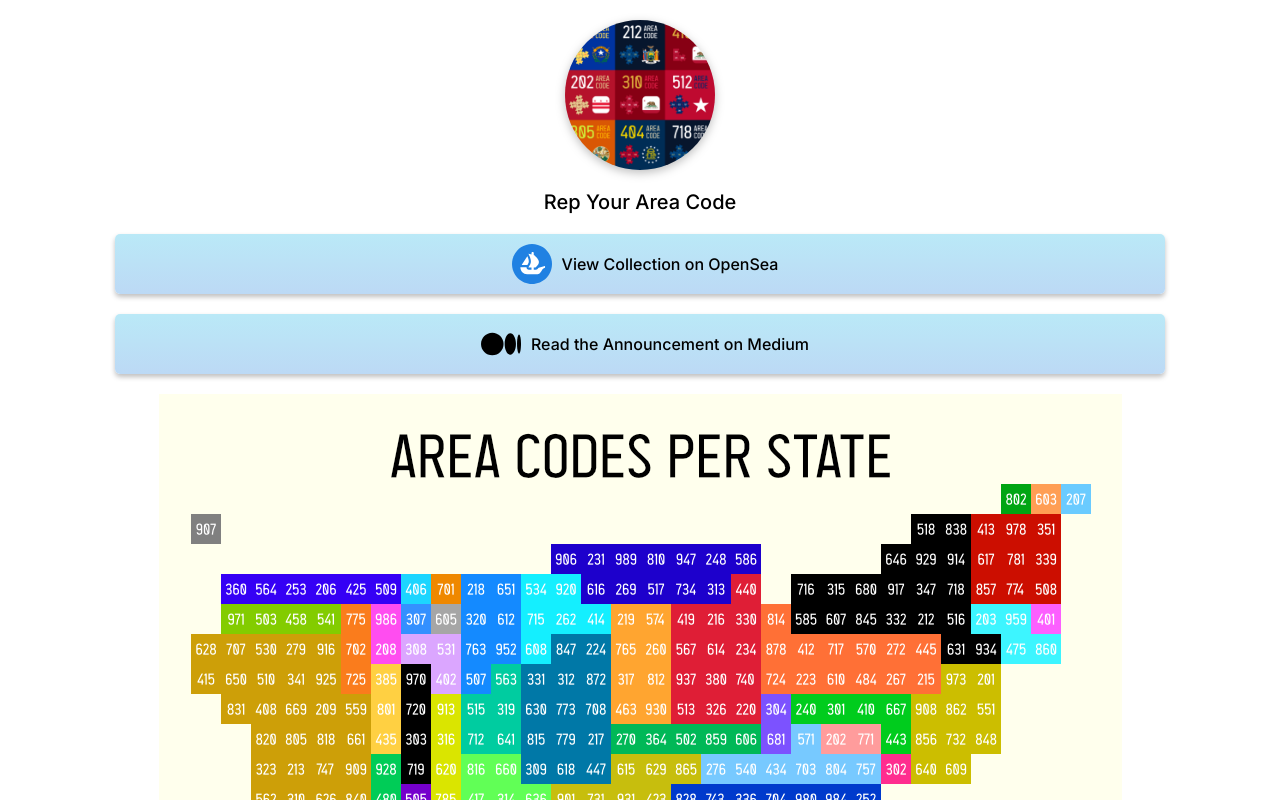
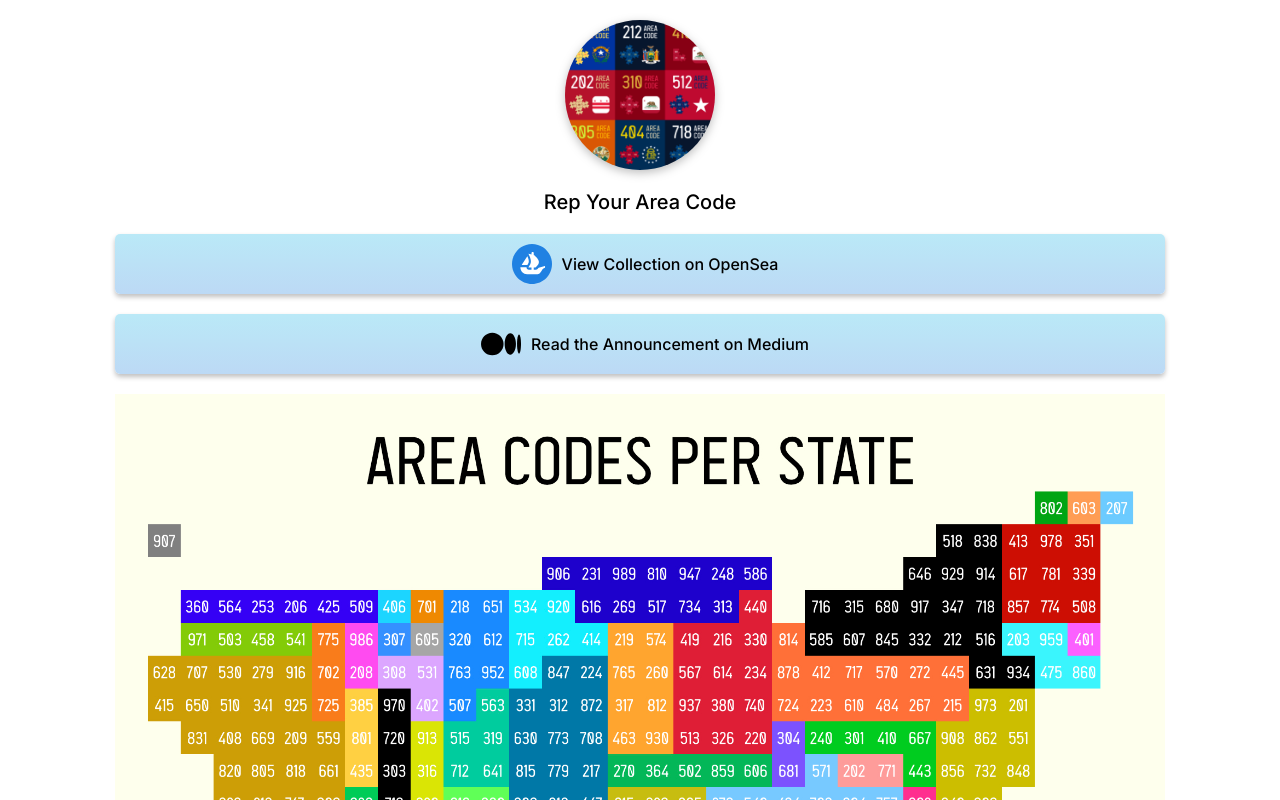
Before and after one commit to philipkd/repyourareacode.com, a plain HTML site: page docs/index.html in a window 1280 px wide. Shown: the top 800 px of the page. Drawn offline with Linux system fonts and the light colour scheme.

Commit message:
rendered new image

```diff
--- a/docs/index.css
+++ b/docs/index.css
@@ -40,5 +40,5 @@ a {
 	margin-bottom: 20px;
 }
 .map img {
-	max-width: 100%;
+	max-width: 1050px;
 }
--- a/docs/index.html
+++ b/docs/index.html
@@ -13,7 +13,7 @@ Rep Your Area Code
 </div>
 <a href="https://opensea.io/collection/rep-your-area-code"><div class='btn'><img src='opensea.svg' />View Collection on OpenSea</div></a>
 <a href="https://philipkd.medium.com/introducing-rep-your-area-code-c96e8bfd3bae"><div class='btn'><img src='medium.svg' />Read the Announcement on Medium</div></a>
-<div class='map'><a href='usmap.png'><img src='usmap.png' /></a></div>
+<div class='map'><a href='usmap.jpg'><img src='usmap.jpg' /></a></div>
 <div class='map'><a href='namap.png'><img src='namap.png' /></a></div>
 <a href="https://twitter.com/RepYourAreaCode"><div class='btn'><img src='twitter.svg' />Follow @RepYourAreaCode on Twitter</div></a>
 
```
Also changed, not shown: docs/usmap.jpg (added).
